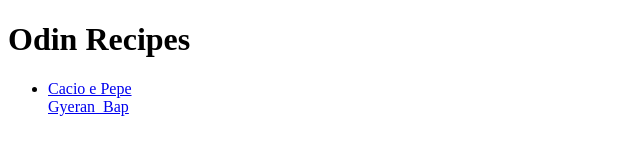
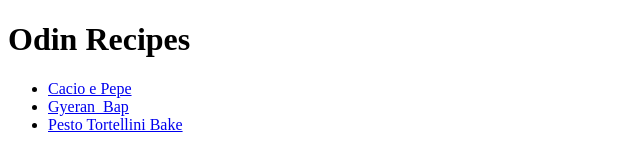
Before and after one commit to djlandon/odin-recipes, a plain HTML site: page index.html in a window 1280 px wide. Shown: the whole page, without its empty margins (0-640 px from the left). Drawn offline with Linux system fonts and the light colour scheme.

Commit message:
added link to Pesto Tortellini Bake

```diff
--- a/index.html
+++ b/index.html
@@ -9,7 +9,8 @@
     <h1>Odin Recipes</h1>
     <ul>
         <li><a href="recipes/Cacio_e_Pepe.html">Cacio e Pepe</a></li>
-        <a href="recipes/Gyeran_Bap.html">Gyeran_Bap</a>
+        <li><a href="recipes/Gyeran_Bap.html">Gyeran_Bap</a></li>
+        <li><a href="recipes/Pesto_Tortellini_Bake.html">Pesto Tortellini Bake</a></li>
 
     </ul>
 
```
